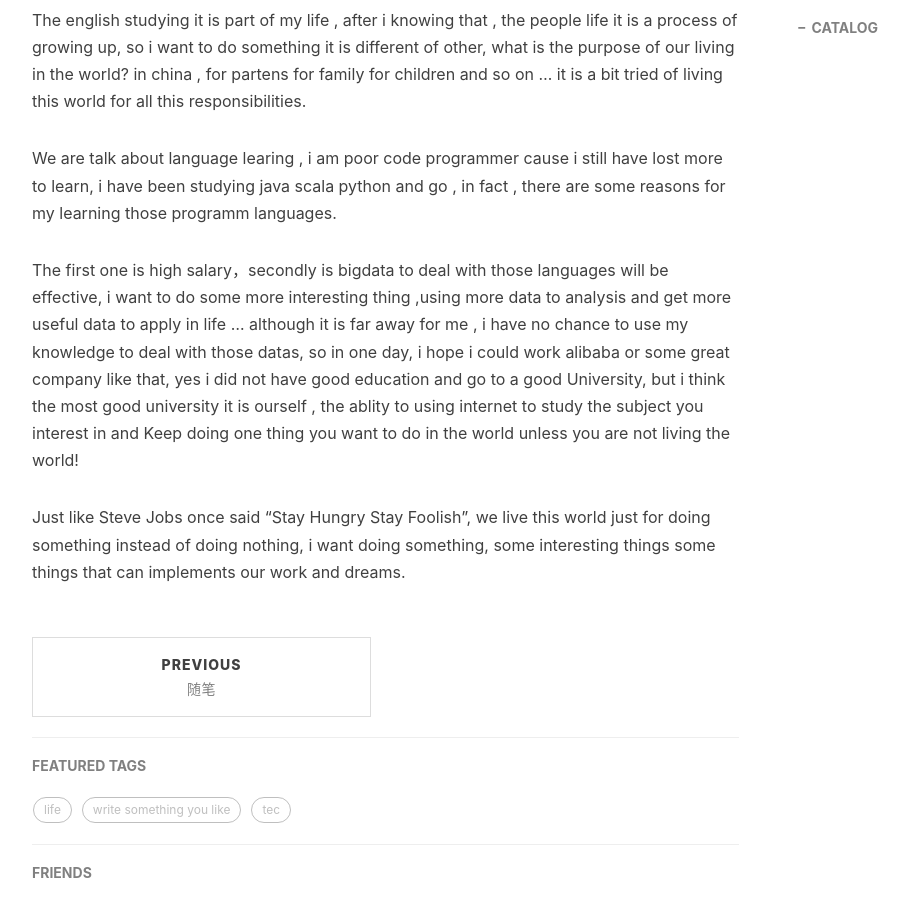
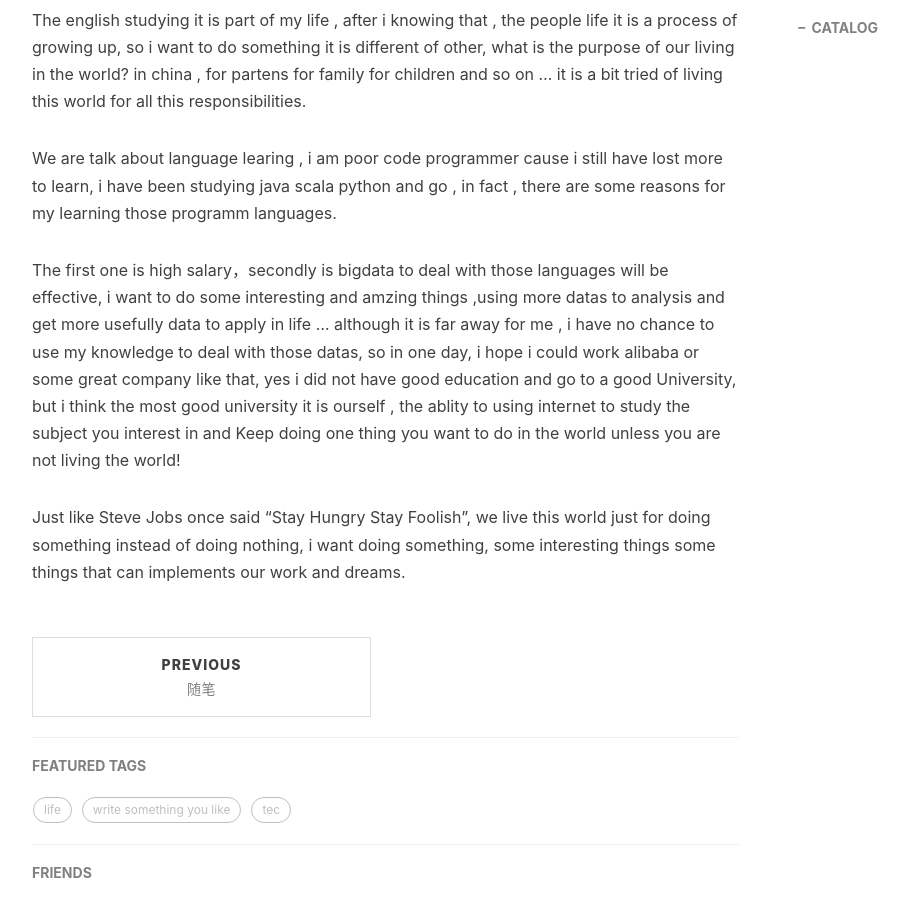
Before and after one commit to licslan/licslan.github.io, a Jekyll site: the page built from _posts/2018-12-23-学习多种语言的想法.md, in a window 1280 px wide and 900 px high, scrolled down 789 px. Shown: the whole window, without its empty margins (233-1142 px from the left). Built offline with Jekyll 4.4.1, drawn with Linux system fonts in a browser that asks for light colours; nearby versions of some CDN libraries; comment, search, counter and statistics services are not loaded.

Commit message:
Update 2018-12-23-学习多种语言的想法.md

```diff
--- a/_posts/2018-12-23-学习多种语言的想法.md
+++ b/_posts/2018-12-23-学习多种语言的想法.md
@@ -19,6 +19,6 @@ The english studying  it is part of  my life , after i knowing that , the people
 
 We are talk about language learing ,  i am poor code programmer cause i still have lost more to learn, i have been studying java scala python and go , in fact , there are some reasons for my learning those programm languages.<br>
 
-The first one is high salary，secondly is bigdata to deal with those languages will be effective, i want to do some more interesting thing ,using more data to analysis and get more useful data to apply in life ... although it is far away for me , i have no chance to use my knowledge to deal with those datas, so in one day, i hope i could work alibaba or some great company like that, yes i did not have good education and go to a good University,  but i think the most good university it is ourself , the ablity to using internet to study the subject you interest in and Keep doing one thing you want to do in the world unless you are not living the world!<br>
+The first one is high salary，secondly is bigdata to deal with those languages will be effective, i want to do some interesting and amzing things ,using more datas to analysis and get more usefully data to apply in life ... although it is far away for me , i have no chance to use my knowledge to deal with those datas, so in one day, i hope i could work alibaba or some great company like that, yes i did not have good education and go to a good University,  but i think the most good university it is ourself , the ablity to using internet to study the subject you interest in and Keep doing one thing you want to do in the world unless you are not living the world!<br>
 
 Just like Steve Jobs once said "Stay Hungry Stay Foolish", we live this world just for doing something instead of doing nothing, i want doing something, some interesting things some things that can implements our work and dreams.
```
